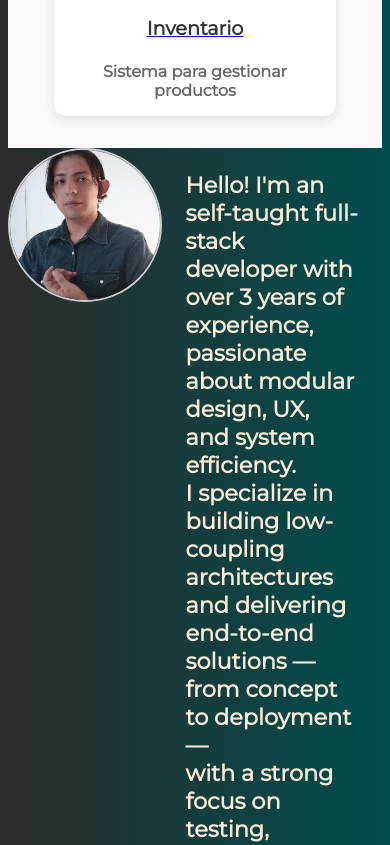
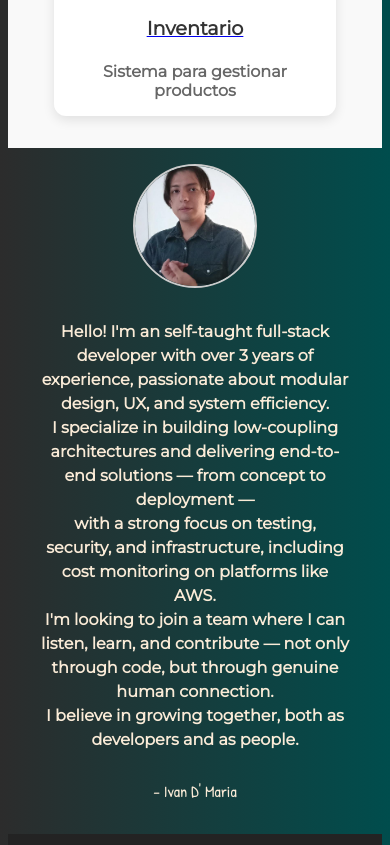
Before and after one commit to IvanMatias1618/portafolio, a plain HTML site: page index.html in a window 390 px wide. Shown: the part 909-1754 px from the top of the page. Drawn offline with Linux system fonts and the light colour scheme.

Commit message:
Update index.html

```diff
--- a/index.html
+++ b/index.html
@@ -151,6 +151,35 @@
       padding: 1cap;
       margin: 0.5cap;
     }
+
+    @media (max-width: 768px) {
+  #info_description {
+    display: flex;
+    flex-direction: column;
+    align-items: center;
+    text-align: center;
+    gap: 1rem;
+    padding: 1rem;
+  }
+
+  #description h2 {
+    font-size: 1rem;
+    line-height: 1.5;
+  }
+
+  .photo {
+    display: flex;
+    justify-content: center;
+    width: 100%;
+  }
+
+  .circle-img {
+    width: 120px;
+    height: 120px;
+  }
+}
+
+
   </style>
   <title>
     Developer: Ivan D. Maria
```
